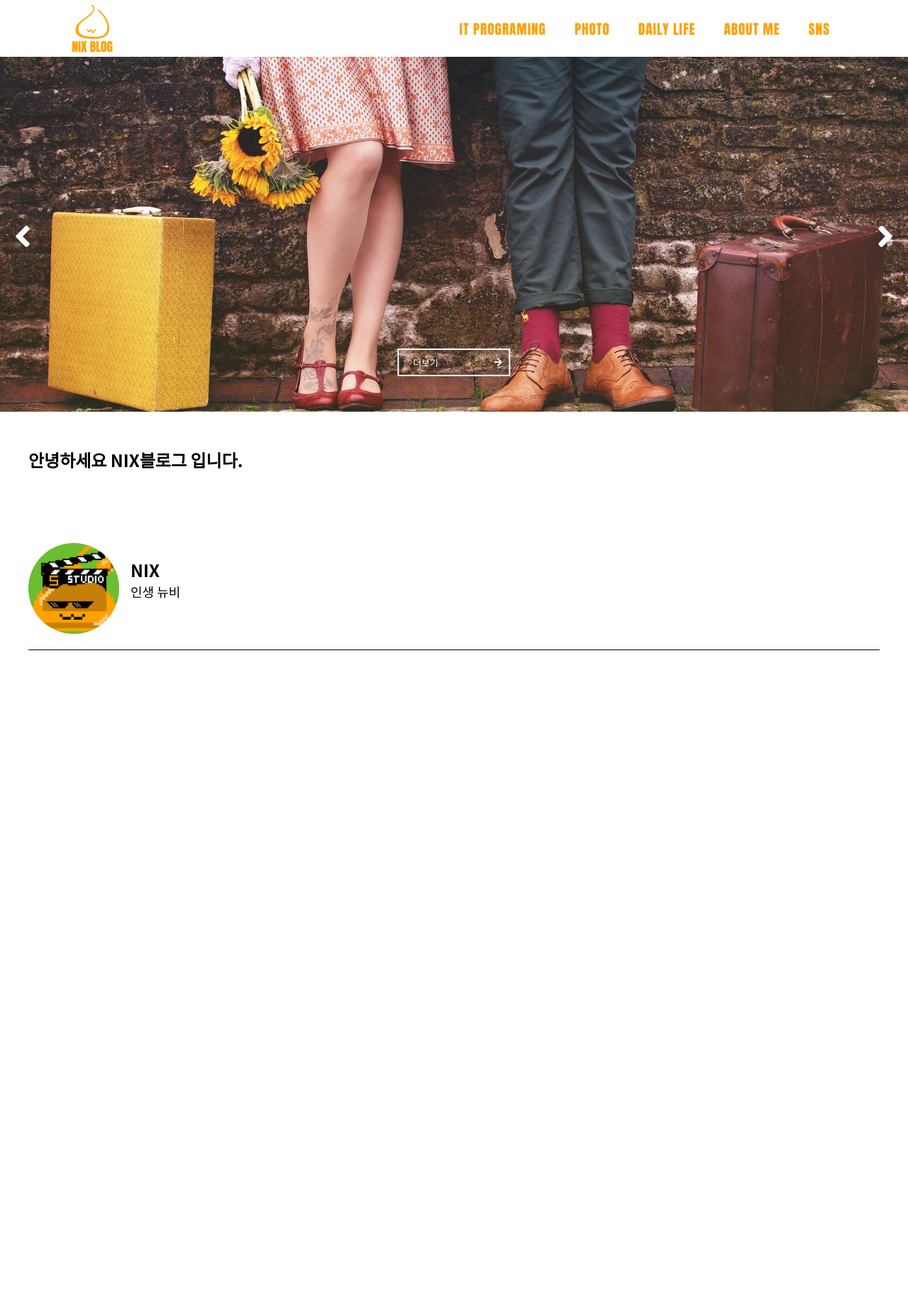
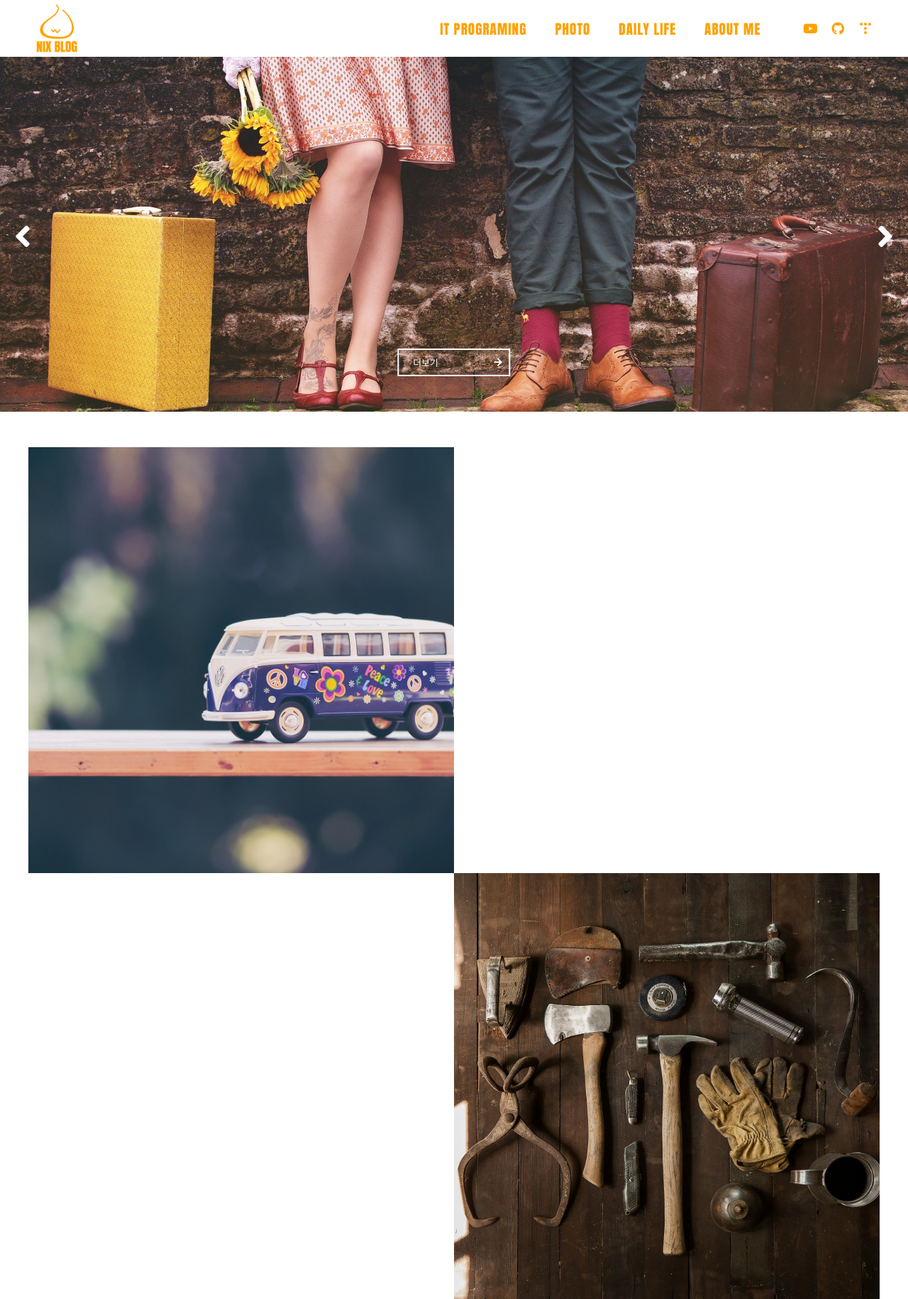
Before and after one commit to nixpluvia/my_blog, a PHP site: page / in a window 1280 px wide. Shown: the whole page at 71% size. Before the commit the page ends 916 px from the top, so only its background shows below. Run offline with PHP 8.4, Linux system fonts and the light colour scheme; some libraries are stand-ins or nearby versions.

Commit message:
블로그 발표전 수정

```diff
--- a/part/foot.php
+++ b/part/foot.php
@@ -1,14 +1,3 @@
-<div class="profile-bar con">
-    <div class="profile-box flex">
-        <a class="avatar" href="/"></a>
-        <div class="profile flex-1-0-0">
-            <div class="name flex-ai-c">NIX</div>
-            <div class="description flex-ai-c">인생 뉴비</div>
-        </div>
-    </div>
-    <div class="profile-bar-bottom-line"></div>
-</div>
-
 
 </body>
 </html>
--- a/part/head.php
+++ /dev/null
@@ -1,101 +0,0 @@
-<!DOCTYPE html>
-<html lang="en">
-
-<head>
-    <meta charset="UTF-8">
-    <meta name="viewport" content="width=device-width, initial-scale=1.0">
-    <link rel="stylesheet" href="https://cdnjs.cloudflare.com/ajax/libs/font-awesome/5.12.0-2/css/all.min.css">
-    <link rel="stylesheet" href="/resource/common.css">
-    <script src="https://cdnjs.cloudflare.com/ajax/libs/jquery/3.5.1/jquery.min.js"></script>
-    <script src="/resource/common.js"></script>
-    <link rel="icon" href="./resource/images/favicon.png">
-    <title>블로그</title>
-</head>
-
-<body>
-    <!--모바일 상단 바-->
-    <div class="mobile-top-bar window-md-down flex">
-        <a href="#" class="btn-toggle-mobile-side-bar flex-self-c">
-            <div></div>
-            <div></div>
-            <div></div>
-        </a>
-        <a href="/" class="title">NIX BLOG</a>
-    </div>
-    <!--모바일 사이드 바-->
-    <div class="mobile-side-bar-bg window-md-down"></div>
-    <div class="mobile-side-bar window-md-down">
-        <div class="logo-box">
-            <a href="/">NIX BLOG</a>
-            <div class="logo-border"></div>
-        </div>
-        <nav class="menu-box-1">
-            <ul>
-                <li><a href="#">IT PROGRAMING</a></li>
-                <li><a href="#">PHOTO</a></li>
-                <li><a href="#">DAILY LIFE</a></li>
-                <li><a href="#">ABOUT ME</a></li>
-                <li>
-                    <a href="#">SNS</a>
-                    <ul>
-                        <li><a href="#">Youtube</a></li>
-                        <li><a href="#">Tistory</a></li>
-                        <li><a href="#">Github</a></li>
-                    </ul>
-                </li>
-            </ul>
-        </nav>
-    </div>
-    <!--pc 상단 바-->
-    <div class="top-bar window-md-up">
-        <div class="top-bar-wrap flex con">
-            <a class="logo img-box flex-self-c" href="/">
-            </a>
-            <nav class="menu-box-1 flex-jc-end flex-1-0-0">
-                <ul class="flex">
-                    <li class="flex"><a href="/itPrograming.php" class="flex-ai-c">IT PROGRAMING</a></li>
-                    <li class="flex"><a href="/photo.php" class="flex-ai-c">PHOTO</a></li>
-                    <li class="flex"><a href="/dailyLife.php" class="flex-ai-c">DAILY LIFE</a></li>
-                    <li class="flex"><a href="/aboutMe.php" class="flex-ai-c">ABOUT ME</a></li>
-                    <li class="flex">
-                        <a href="#" class="flex-ai-c">SNS</a>
-                        <ul>
-                            <li class="flex"><a href="#" class="flex-ai-c flex-jc-c flex-1-0-0">YOUTUBE</a></li>
-                            <li class="flex"><a href="#" class="flex-ai-c flex-jc-c flex-1-0-0">TISTORY</a></li>
-                            <li class="flex"><a href="#" class="flex-ai-c flex-jc-c flex-1-0-0">GITHUB</a></li>
-                        </ul>
-                    </li>
-                </ul>
-            </nav>
-        </div>
-    </div>
-    <!--상단 슬라이드 배너-->
-    <div class="top-bn-slider">
-        <div class="sliderbox">
-            <div class="slides">
-                <div class="active" style="background-image: url(./resource/images/top_bn_box_1.jpg);">
-                    <a href="#">
-                        더보기
-                        <i class="fas fa-arrow-right"></i>
-                    </a>
-                </div>
-                <div style="background-image: url(./resource/images/top_bn_box_2.jpg);">
-                    <a href="#">
-                        더보기
-                        <i class="fas fa-arrow-right"></i>
-                    </a>
-                </div>
-                <div
-                    style="background-image: url(./resource/images/top_bn_box_3.jpg);background-size:contain; background-color: rgb(214,223,253);">
-                    <a href="#">
-                        더보기
-                        <i class="fas fa-arrow-right"></i>
-                    </a>
-                </div>
-            </div>
-            <div class="side-bar">
-                <div><span><i class="fas fa-angle-left"></i></span></div>
-                <div><span><i class="fas fa-angle-right"></i></span></div>
-            </div>
-        </div>
-    </div>
--- /dev/null
+++ b/part/head_body.php
@@ -0,0 +1,57 @@
+</head>
+
+<body>
+    <div class="cutton">
+        <div></div>
+        <div></div>
+    </div>
+    <!--모바일 상단 바-->
+    <div class="mobile-top-bar window-md-down flex">
+        <a href="/" class="title">NIX BLOG</a>
+        <a href="#" class="btn-toggle-mobile-side-bar flex-self-c">
+            <div></div>
+            <div></div>
+            <div></div>
+        </a>
+    </div>
+    <!--모바일 사이드 바-->
+    <div class="mobile-side-bar-bg window-md-down"></div>
+    <div class="mobile-side-bar window-md-down">
+        <div class="logo-box">
+            <a href="/">NIX BLOG</a>
+            <div class="logo-border"></div>
+        </div>
+        <nav class="menu-box-1">
+            <ul>
+                <li><a href="/itPrograming.php">IT PROGRAMING</a></li>
+                <li><a href="/photo.php">PHOTO</a></li>
+                <li><a href="/dailyLife.php">DAILY LIFE</a></li>
+                <li><a href="/aboutMe.php">ABOUT ME</a></li>
+            </ul>
+        </nav>
+        <div class="sns-bar flex">
+            <a href="https://www.youtube.com/channel/UCaCKvCIvrW3xMmYvhCGJZZA?view_as=subscriber" class="flex flex-ai-c flex-jc-c"><i class="fab fa-youtube"></i></a>
+            <a href="https://github.com/nixpluvia" class="flex flex-ai-c flex-jc-c"><i class="fab fa-github"></i></a>
+            <a href="https://nixpluvia.tistory.com/"><img src="./resource/images/tistory_logo_white.svg" alt=""></a>
+        </div>
+    </div>
+    <!--pc 상단 바-->
+    <div class="top-bar window-md-up">
+        <div class="top-bar-wrap flex con">
+            <a class="logo img-box flex-self-c" href="/">
+            </a>
+            <nav class="menu-box-1 flex-jc-end flex-1-0-0">
+                <ul class="flex">
+                    <li class="flex"><a href="/itPrograming.php" class="flex-ai-c">IT PROGRAMING</a></li>
+                    <li class="flex"><a href="/photo.php" class="flex-ai-c">PHOTO</a></li>
+                    <li class="flex"><a href="/dailyLife.php" class="flex-ai-c">DAILY LIFE</a></li>
+                    <li class="flex"><a href="/aboutMe.php" class="flex-ai-c">ABOUT ME</a></li>
+                </ul>
+            </nav>
+            <div class="sns-bar flex">
+                <a href="https://www.youtube.com/channel/UCaCKvCIvrW3xMmYvhCGJZZA?view_as=subscriber" class="flex flex-ai-c"><i class="fab fa-youtube"></i></a>
+                <a href="https://github.com/nixpluvia" class="flex flex-ai-c"><i class="fab fa-github"></i></a>
+                <a href="https://nixpluvia.tistory.com/" class="flex flex-ai-c"><img src="./resource/images/tistory_logo.svg" alt=""></a>
+            </div>
+        </div>
+    </div>
--- /dev/null
+++ b/part/head_head.php
@@ -0,0 +1,12 @@
+<!DOCTYPE html>
+<html lang="en">
+
+<head>
+    <meta charset="UTF-8">
+    <meta name="viewport" content="width=device-width, initial-scale=1.0">
+    <link rel="stylesheet" href="https://cdnjs.cloudflare.com/ajax/libs/font-awesome/5.12.0-2/css/all.min.css">
+    <link rel="stylesheet" href="/resource/common.css">
+    <script src="https://cdnjs.cloudflare.com/ajax/libs/jquery/3.5.1/jquery.min.js"></script>
+    <script src="/resource/common.js"></script>
+    <link rel="icon" href="./resource/images/favicon.png">
+    <title>블로그</title>
--- a/public/index.php
+++ b/public/index.php
@@ -1,9 +1,48 @@
 <?php
-include "../part/head.php";
+include "../part/head_head.php";
 ?>
-<section class="content con">
-    <h1>안녕하세요 NIX블로그 입니다.</h1>
-</section>
+<link rel="stylesheet" href="/resource/index.css">
+<?php
+include "../part/head_body.php";
+?>
+
+<!--상단 슬라이드 배너-->
+<div class="top-bn-slider">
+    <div class="sliderbox">
+        <div class="slides">
+            <div class="active" style="background-image: url(./resource/images/top_bn_box_1.jpg);">
+                <a href="#">
+                    더보기
+                    <i class="fas fa-arrow-right"></i>
+                </a>
+            </div>
+            <div style="background-image: url(./resource/images/top_bn_box_2.jpg);">
+                <a href="#">
+                    더보기
+                    <i class="fas fa-arrow-right"></i>
+                </a>
+            </div>
+            <div style="background-image: url(./resource/images/top_bn_box_3.jpg); background-size:contain; background-color: rgb(214,223,253);">
+                <a href="#">
+                    더보기
+                    <i class="fas fa-arrow-right"></i>
+                </a>
+            </div>
+        </div>
+
+        <div class="side-bar">
+            <div><span><i class="fas fa-angle-left"></i></span></div>
+            <div><span><i class="fas fa-angle-right"></i></span></div>
+        </div>
+    </div>
+</div>
+
+<div class="squareImageBox flex con">
+    <div style="background-image: url(./resource/images/squareImage_1.jpg)"></div>
+    <div></div>
+    <div></div>
+    <div style="background-image: url(./resource/images/squareImage_2.jpg)"></div>
+</div>
 <?php
 include "../part/foot.php";
 ?>
--- a/public/resource/common.css
+++ b/public/resource/common.css
@@ -355,6 +355,9 @@ label[for] {
 }
 
 /* 커스텀 */
+body {
+    overflow-x: hidden;
+}
 .con-min-width {
     min-width: 1356px;
 }
@@ -377,7 +420,6 @@ label[for] {
 .top-bar .top-bar-wrap .logo {
     width: 80px;
     height: 80px;
-    margin-left: 50px;
     background-image: url(./images/nix_blog_logo_typeA.png);
     background-size: cover;
     background-position: center;
@@ -385,7 +427,7 @@ label[for] {
 }
 
 .top-bar .top-bar-wrap .menu-box-1>ul {
-    margin-right: 50px;
+    margin-right: 30px;
 }
 .top-bar .top-bar-wrap .menu-box-1>ul>li {
     position: relative;
@@ -394,6 +436,7 @@ label[for] {
 .top-bar .top-bar-wrap .menu-box-1>ul>li>a {
     letter-spacing: 1px;
     font-size: 1.2rem;
+    white-space: nowrap;
     color: rgb(255,161,0);
     padding: 0 20px;
 }
@@ -402,40 +445,13 @@ label[for] {
     color: rgb(0, 0, 0);
     background-color: rgb(255,161,0);
 }
-
-.top-bar .top-bar-wrap .menu-box-1>ul ul {
-    display: none;
-    position: absolute;
-    top: 100%;
-    left: 0;
-    width: 100%;
-    background-color: white;
-    border: 2px solid rgb(255,161,0);
-    border-top: none;
-    box-sizing: border-box;
-    z-index: 10;
+.top-bar .sns-bar > a {
+    padding: 0 10px;
+    font-size: 18px;
+    color: rgb(255,161,0);
 }
-
-.top-bar .top-bar-wrap .menu-box-1 ul>li:hover>ul {
-    display: block;
-}
-
-.top-bar .top-bar-wrap .menu-box-1 ul ul>li {
-    height: 60px;
-    z-index: 10;
-}
-
-.top-bar .top-bar-wrap .menu-box-1 ul ul>li:hover {
-    background-color: rgb(255,161,0);
-}
-
-.top-bar .top-bar-wrap .menu-box-1 ul ul>li>a {
-    color: black;
-    font-size: 1rem;
-}
-
-.top-bar .top-bar-wrap .menu-box-1 ul ul>li:hover>a {
-    color: white;
+.top-bar .sns-bar > a:last-child > img {
+    width: 20px;
 }
 
 /*모바일 탑 바*/
--- a/public/resource/common.js
+++ b/public/resource/common.js
@@ -76,8 +76,12 @@ function topBnSlider__init() {
     }, 3000)
 }
 
+function cuttonOpen__init(){
+    $('.cutton').addClass('active');
+}
 
 $(function () {
     MobileSideBar__init();
     topBnSlider__init();
+    cuttonOpen__init();
 })
--- /dev/null
+++ b/public/resource/index.css
@@ -0,0 +1,105 @@
+/*상단 슬라이드 배너 박스*/
+.top-bn-slider {
+    position: relative;
+    height: 500px;
+    user-select: none;
+}
+.top-bn-slider .slides > div{
+    position: absolute;
+    top: 0;
+    left: 0;
+    width: 100%;
+    height: 100%;
+    opacity: 0;
+    visibility: hidden;
+    transition: opacity .3s, visibility .3s;
+    background-repeat: no-repeat;
+    background-size: cover;
+    background-position: center;
+}
+.top-bn-slider .slides > div.active{
+    opacity: 1;
+    visibility: visible;
+}
+
+.top-bn-slider .slides > div > a {
+    position: absolute;
+    bottom: 10%;
+    left: 50%;
+    transform: translateX(-50%);
+    font-size: 0.8rem;
+    padding: 8px 100px 8px 20px;
+    border: 2px solid rgb(255, 255, 255);
+    color: rgb(255, 255, 255);
+    background-color: rgba(255,255,255,0);
+    transition: color .3s ,background .3s;
+}
+
+.top-bn-slider .slides > div > a:hover {
+    color: rgb(255,161,0);
+    background-color: rgba(255,255,255,1);
+}
+
+.top-bn-slider .slides > div > a > i{
+    position: absolute;
+    top: 50%;
+    right: 10px;
+    transform: translateY(-50%);
+}
+
+/*슬라이드 버튼*/
+.top-bn-slider .side-bar > div {
+    position: absolute;
+    top: 0;
+    left: 0;
+    width: calc(40% - 100px);
+    height: 100%;
+    cursor: pointer;
+}
+.top-bn-slider .side-bar > div:last-child {
+    left: auto;
+    right: 0;
+}
+
+.top-bn-slider .side-bar > div > span {
+    position: absolute;
+    top: 50%;
+    left: 0;
+    padding: 0 20px;
+    font-size: 3rem;
+    transform: translateY(-50%);
+    transition: transform .3s;
+}
+.top-bn-slider .side-bar > div:last-child > span {
+    left: auto;
+    right: 0;
+ }
+.top-bn-slider .side-bar > div:active > span {
+    transform: translateY(-40%);
+}
+.top-bn-slider .side-bar > div > span > i {
+    color: white;
+}
+
+@media (max-width: 799px) {
+    .top-bn-slider {
+        height: 300px;
+    }
+}
+
+.squareImageBox {
+    position: relative;
+    margin-top: 50px;
+    flex-wrap: wrap;
+}
+.squareImageBox > div {
+    width: 50%;
+    background-position: center;
+    background-size: cover;
+    background-repeat: no-repeat;
+}
+.squareImageBox > div::after {
+    content: "";
+    display: block;
+    padding-bottom: 100%;
+}
```
Also changed, not shown: other parts of public/resource/common.css (+72 -77 lines), public/aboutMe.php (+15 -1 lines), public/dailyLife.php (+15 -1 lines), public/itPrograming.php (+15 -1 lines), public/photo.php (+15 -1 lines), public/resource/images/squareImage_1.jpg (added), public/resource/images/squareImage_2.jpg (added), public/resource/images/tistory_logo.svg (added), public/resource/images/tistory_logo_white.svg (added).
